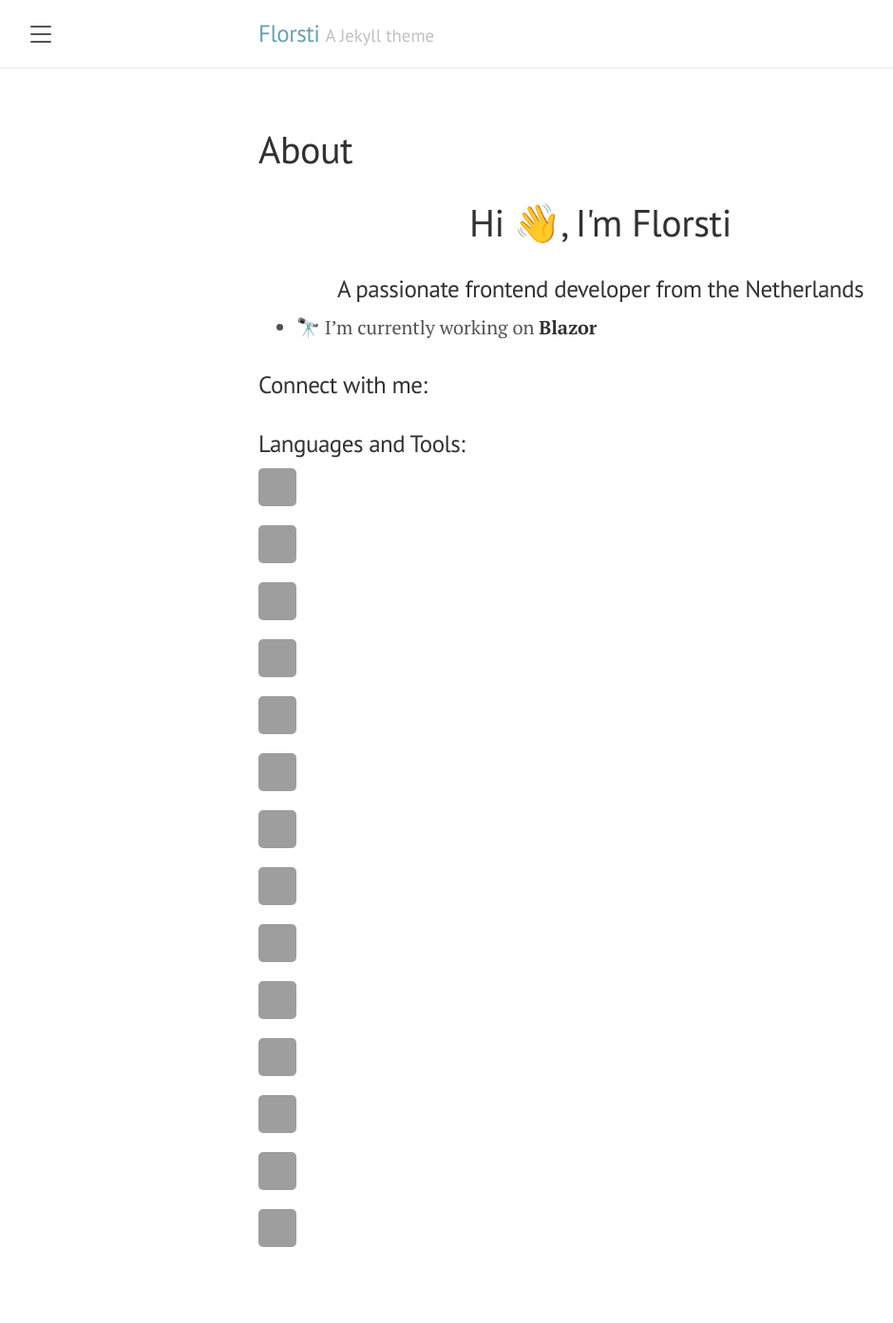
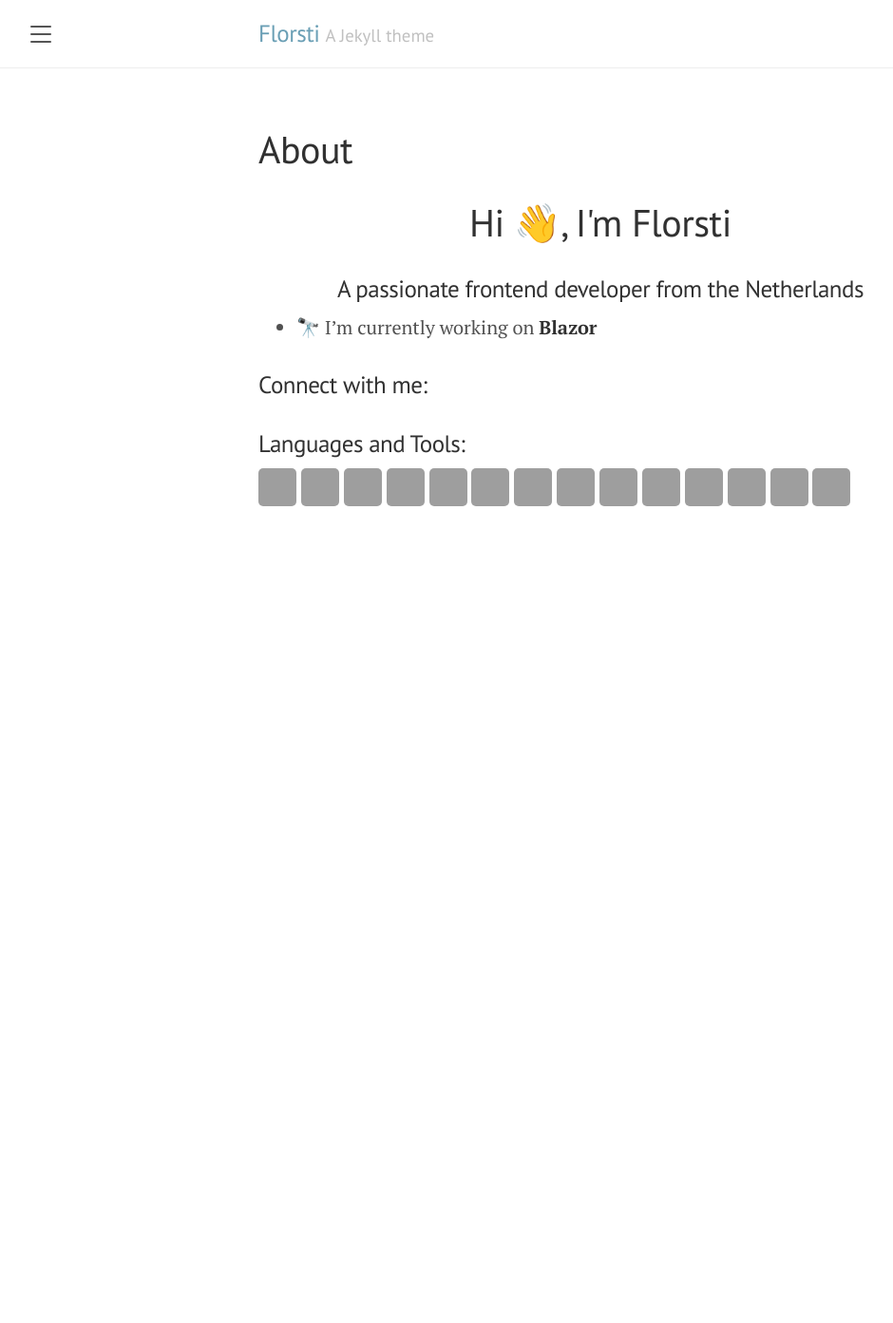
Before and after one commit to florsti/florsti.github.io, a Jekyll site: the page built from about.md, in a window 1280 px wide. Shown: the whole page at 95% size, without its empty margins (8-948 px from the left). Built offline with Jekyll 4.4.1, drawn with Linux system fonts in a browser that asks for light colours; after the commit the page ends 900 px from its top, so only the background shows below that; grey boxes are pictures that could not be loaded.

Commit message:
Update poole.css
commented img display:block

```diff
--- a/public/css/poole.css
+++ b/public/css/poole.css
@@ -228,7 +228,7 @@ blockquote p:last-child {
 }
 
 img {
-  display: block;
+/*  display: block; */
   max-width: 100%;
   margin: 0 0 1rem;
   border-radius: 5px;
```
